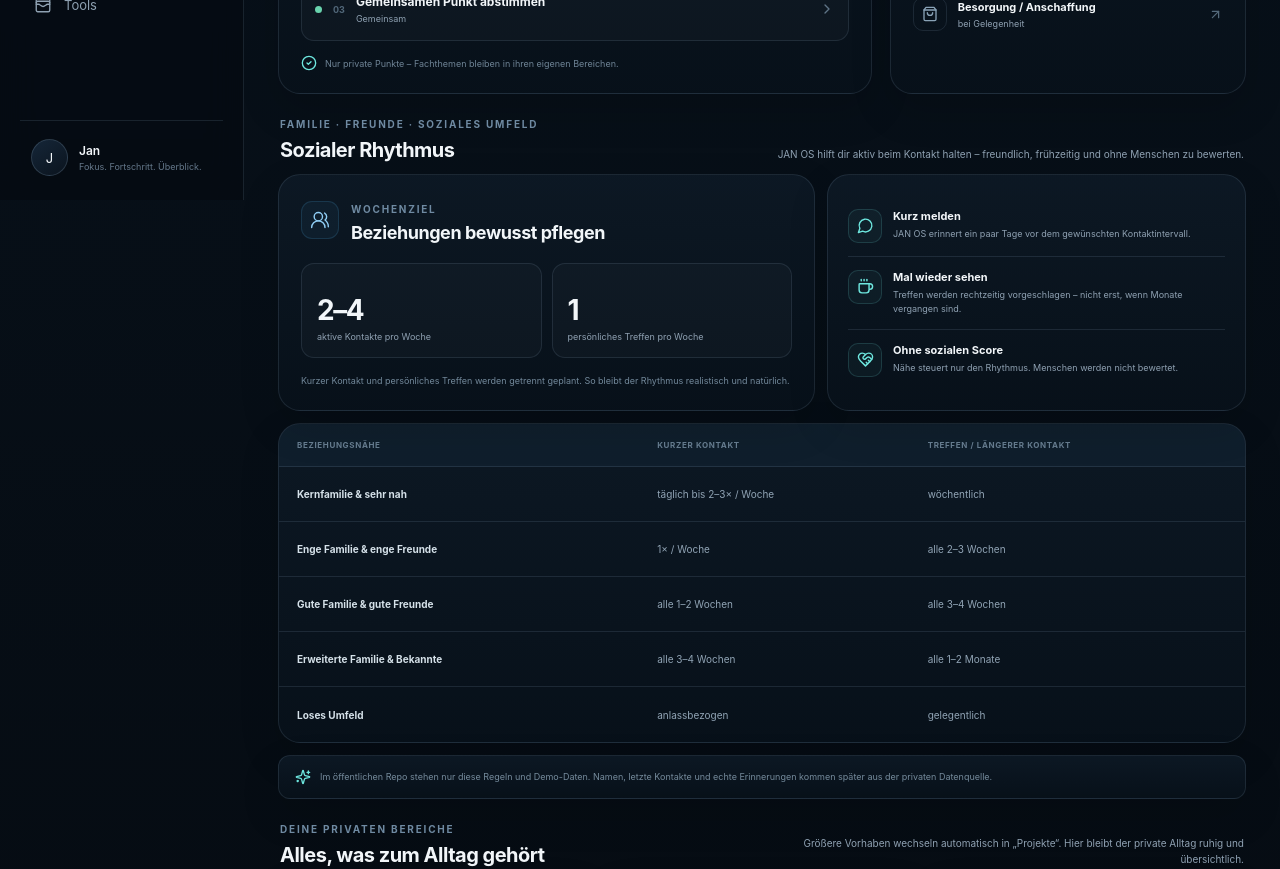
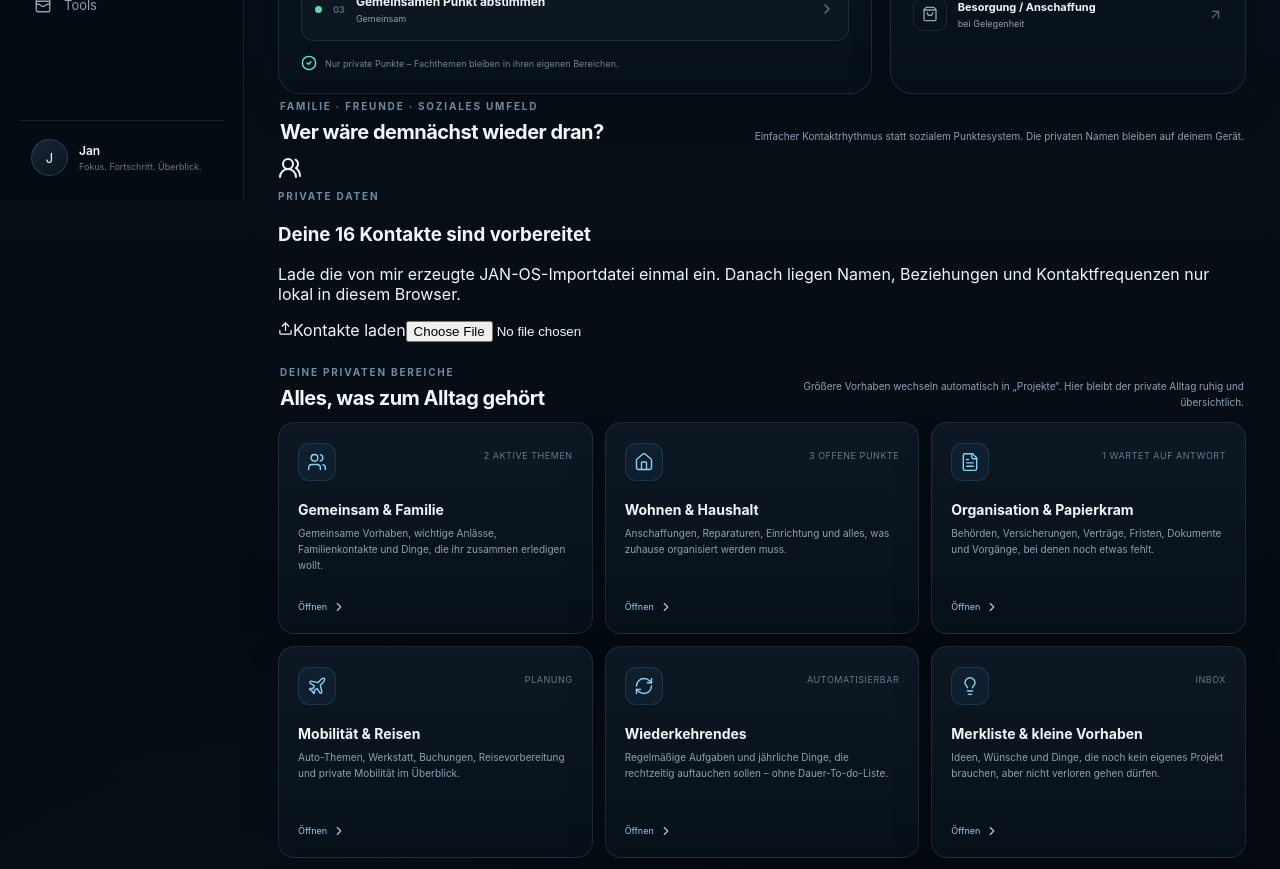
Before and after one commit to hapo3005/jan-os, a Next.js app: page /leben in a window 1280 px wide. Shown: the part 600-1469 px from the top of the page. Built offline with nearby package versions, Linux system fonts and the light colour scheme.

Commit message:
feat: connect social tracker to life dashboard

```diff
--- a/src/components/LifeContent.tsx
+++ b/src/components/LifeContent.tsx
@@ -7,18 +7,15 @@ import {
   Clock3,
   FileText,
   Home,
-  Coffee,
-  HeartHandshake,
   Lightbulb,
-  MessageCircle,
   Plane,
   RefreshCw,
   ShoppingBag,
   Sparkles,
   Users,
-  UsersRound,
   Wrench
 } from "lucide-react";
+import { SocialCircle } from "./SocialCircle";
 
 const overview = [
   { value: "4", label: "offene private Dinge" },
@@ -78,57 +75,6 @@ const upcoming = [
   { title: "Besorgung / Anschaffung", when: "bei Gelegenheit", icon: ShoppingBag }
 ];
 
-
-const socialRhythm = [
-  {
-    group: "Kernfamilie & sehr nah",
-    contact: "täglich bis 2–3× / Woche",
-    meeting: "wöchentlich"
-  },
-  {
-    group: "Enge Familie & enge Freunde",
-    contact: "1× / Woche",
-    meeting: "alle 2–3 Wochen"
-  },
-  {
-    group: "Gute Familie & gute Freunde",
-    contact: "alle 1–2 Wochen",
-    meeting: "alle 3–4 Wochen"
-  },
-  {
-    group: "Erweiterte Familie & Bekannte",
-    contact: "alle 3–4 Wochen",
-    meeting: "alle 1–2 Monate"
-  },
-  {
-    group: "Loses Umfeld",
-    contact: "anlassbezogen",
-    meeting: "gelegentlich"
-  }
-];
-
-const socialGoals = [
-  { value: "2–4", label: "aktive Kontakte pro Woche" },
-  { value: "1", label: "persönliches Treffen pro Woche" }
-];
-
-const socialAssist = [
-  {
-    title: "Kurz melden",
-    description: "JAN OS erinnert ein paar Tage vor dem gewünschten Kontaktintervall.",
-    icon: MessageCircle
-  },
-  {
-    title: "Mal wieder sehen",
-    description: "Treffen werden rechtzeitig vorgeschlagen – nicht erst, wenn Monate vergangen sind.",
-    icon: Coffee
-  },
-  {
-    title: "Ohne sozialen Score",
-    description: "Nähe steuert nur den Rhythmus. Menschen werden nicht bewertet.",
-    icon: HeartHandshake
-  }
-];
 
 
 export function LifeContent() {
@@ -207,79 +153,7 @@ export function LifeContent() {
           </div>
         </article>
       </section>
-
-
-      <section className="life-social-section">
-        <div className="life-section-title">
-          <div>
-            <span className="section-kicker">FAMILIE · FREUNDE · SOZIALES UMFELD</span>
-            <h2>Sozialer Rhythmus</h2>
-          </div>
-          <p>
-            JAN OS hilft dir aktiv beim Kontakt halten – freundlich, frühzeitig und ohne Menschen zu bewerten.
-          </p>
-        </div>
-
-        <div className="life-social-summary">
-          <div className="life-social-goals">
-            <div className="life-social-goal-head">
-              <span className="life-area-icon"><UsersRound size={20} strokeWidth={1.7} /></span>
-              <div>
-                <span className="section-kicker">WOCHENZIEL</span>
-                <h3>Beziehungen bewusst pflegen</h3>
-              </div>
-            </div>
-
-            <div className="life-social-goal-grid">
-              {socialGoals.map(goal => (
-                <div className="life-social-goal" key={goal.label}>
-                  <strong>{goal.value}</strong>
-                  <span>{goal.label}</span>
-                </div>
-              ))}
-            </div>
-
-            <p className="life-social-note">
-              Kurzer Kontakt und persönliches Treffen werden getrennt geplant. So bleibt der Rhythmus realistisch und natürlich.
-            </p>
-          </div>
-
-          <div className="life-social-assist">
-            {socialAssist.map(({ title, description, icon: Icon }) => (
-              <div className="life-social-assist-row" key={title}>
-                <span><Icon size={17} /></span>
-                <div>
-                  <strong>{title}</strong>
-                  <p>{description}</p>
-                </div>
-              </div>
-            ))}
-          </div>
-        </div>
-
-        <div className="life-rhythm-table" role="table" aria-label="Empfohlene Kontaktfrequenzen">
-          <div className="life-rhythm-row header" role="row">
-            <span>Beziehungsnähe</span>
-            <span>Kurzer Kontakt</span>
-            <span>Treffen / längerer Kontakt</span>
-          </div>
-          {socialRhythm.map(item => (
-            <div className="life-rhythm-row" role="row" key={item.group}>
-              <strong>{item.group}</strong>
-              <span>{item.contact}</span>
-              <span>{item.meeting}</span>
-            </div>
-          ))}
-        </div>
-
-        <div className="life-social-privacy">
-          <Sparkles size={16} />
-          <span>
-            Im öffentlichen Repo stehen nur diese Regeln und Demo-Daten. Namen, letzte Kontakte und echte Erinnerungen kommen später aus der privaten Datenquelle.
-          </span>
-        </div>
-      </section>
-
+      <SocialCircle />
 
       <section className="life-area-section">
         <div className="life-section-title">
```
